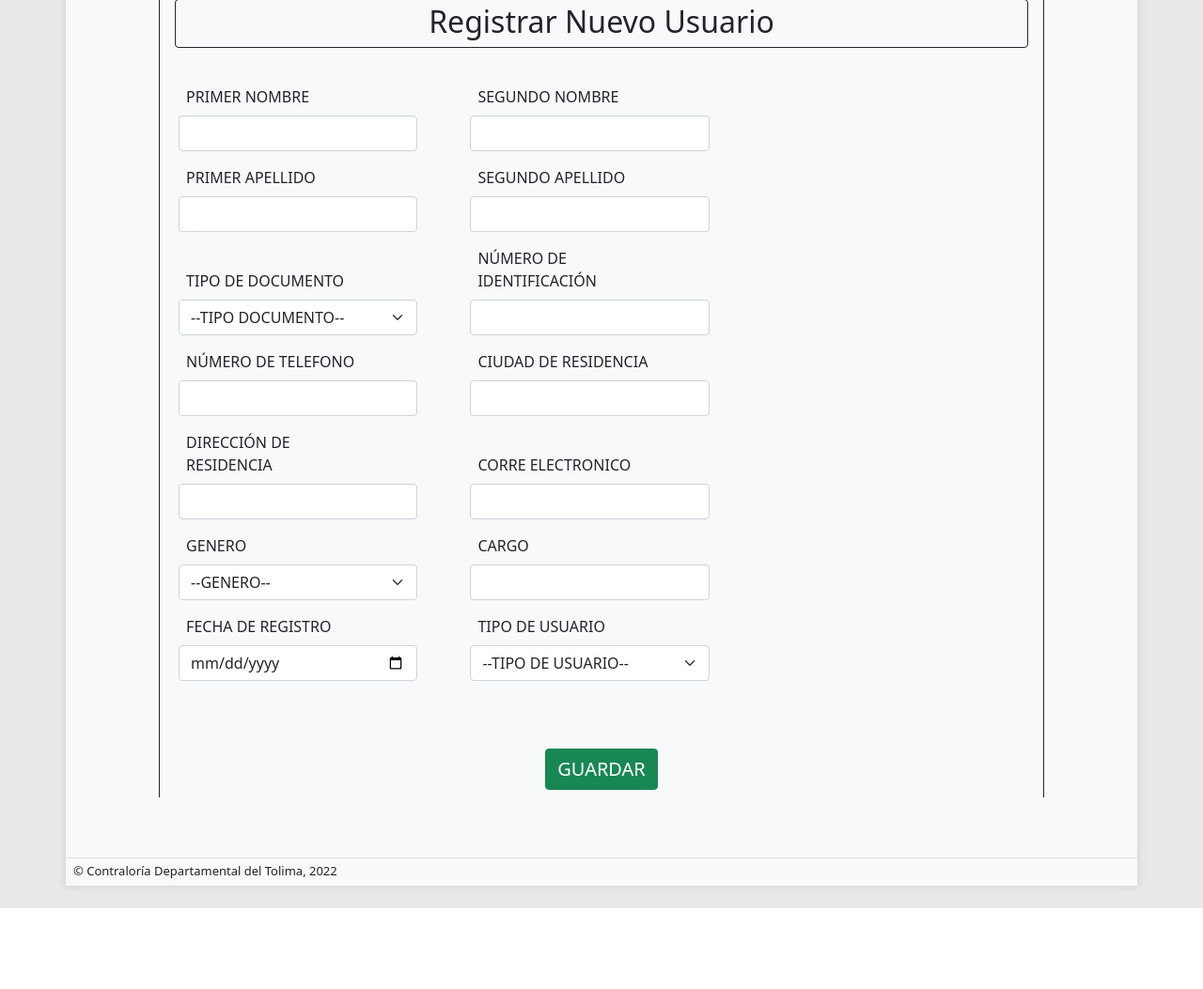
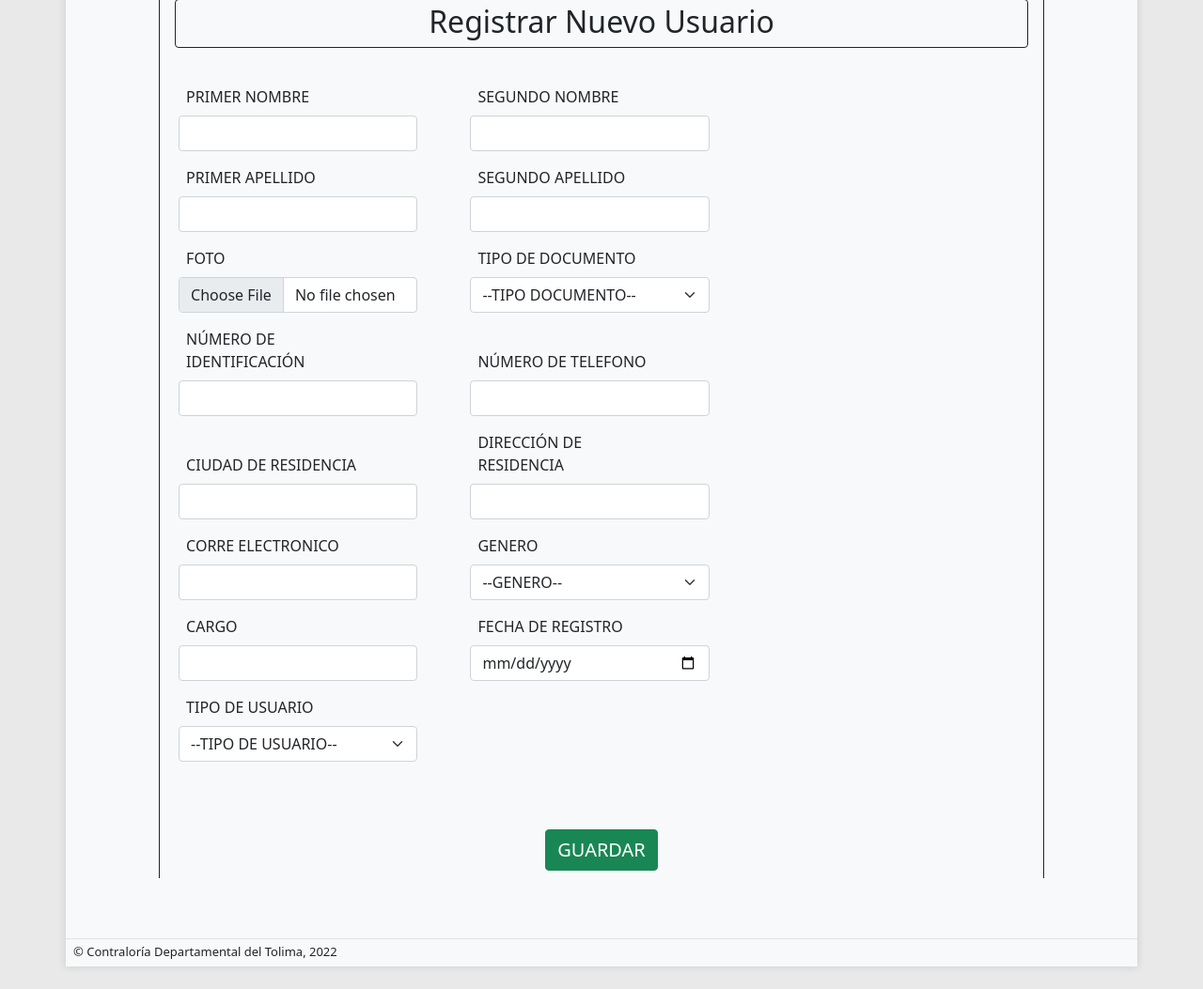
Before and after one commit to jonnycanabal/Sogma, a Django app: template main/templates/usuarios/nuevoUsuario.html in a window 1280 px wide. Shown: the part 294-1347 px from the top of the page at 94% size. Before the commit the page ends 1261 px from the top, so only its background shows below. Run offline with Django 4.2, Linux system fonts and the light colour scheme; the template is opened without the code that fills it: values that come from a table or form of the project are taken from there, others are empty; some libraries are stand-ins or nearby versions.

Commit message:
foto
input type="file", creado en la pagina de nuevoUsuario.html donde se adjuntara la foto del nuevo usuario.

```diff
--- a/main/templates/usuarios/nuevoUsuario.html
+++ b/main/templates/usuarios/nuevoUsuario.html
@@ -82,6 +82,15 @@
                     id="id_segundoApellido"
                     aria-describedby="basic-addon3"
                     placeholder="">
+            </div>
+        </div>
+
+        <div class="d-inline-block ms-1 me-5 width-28">
+            <label for="basic-url" class="form-label w-75 ps-2">FOTO</label>
+            <div class="input-group mb-3 w-100">
+                <input type="file" class="form-control" name="foto"
+                    id="id_foto"
+                    aria-describedby="basic-addon3">
             </div>
         </div>
 
```
